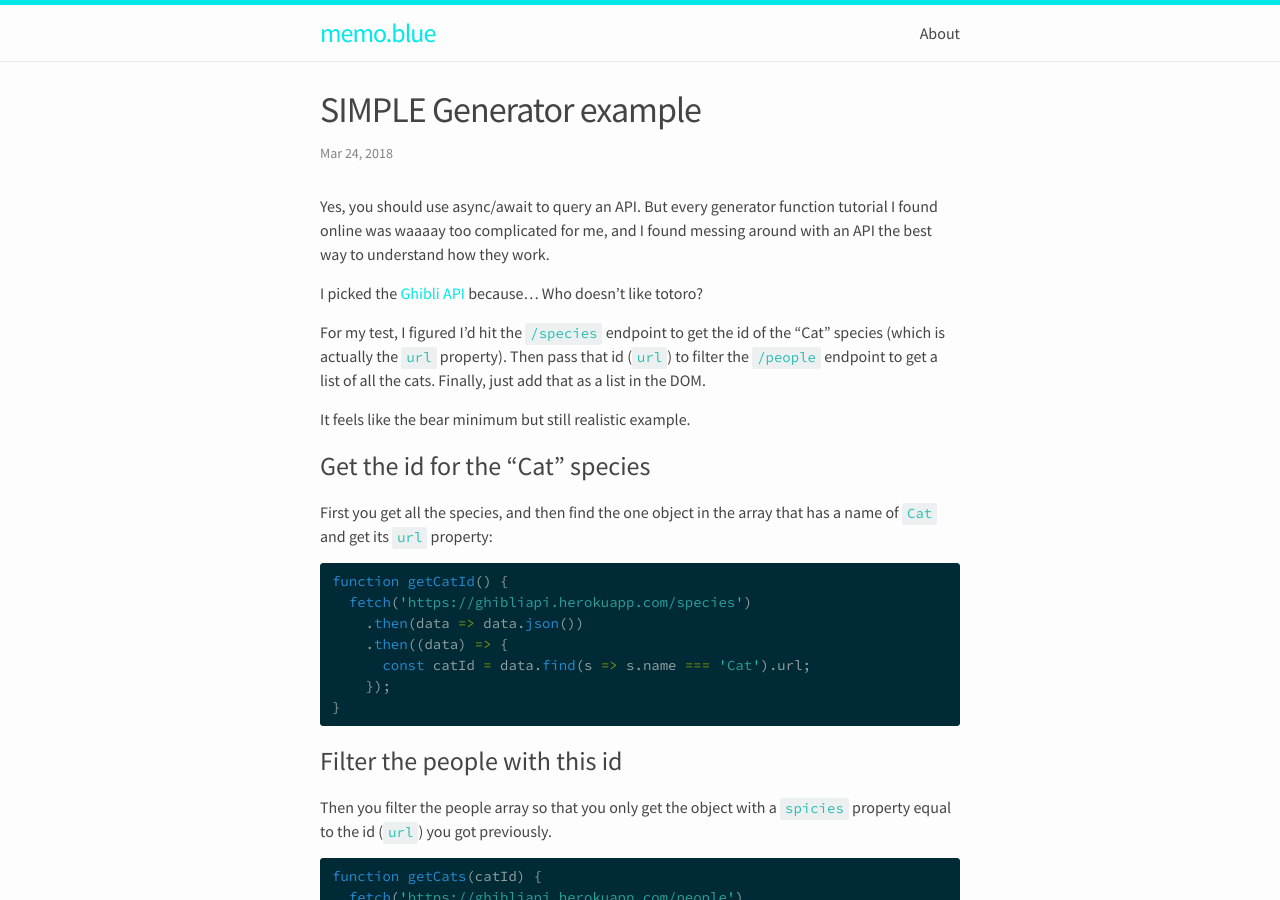
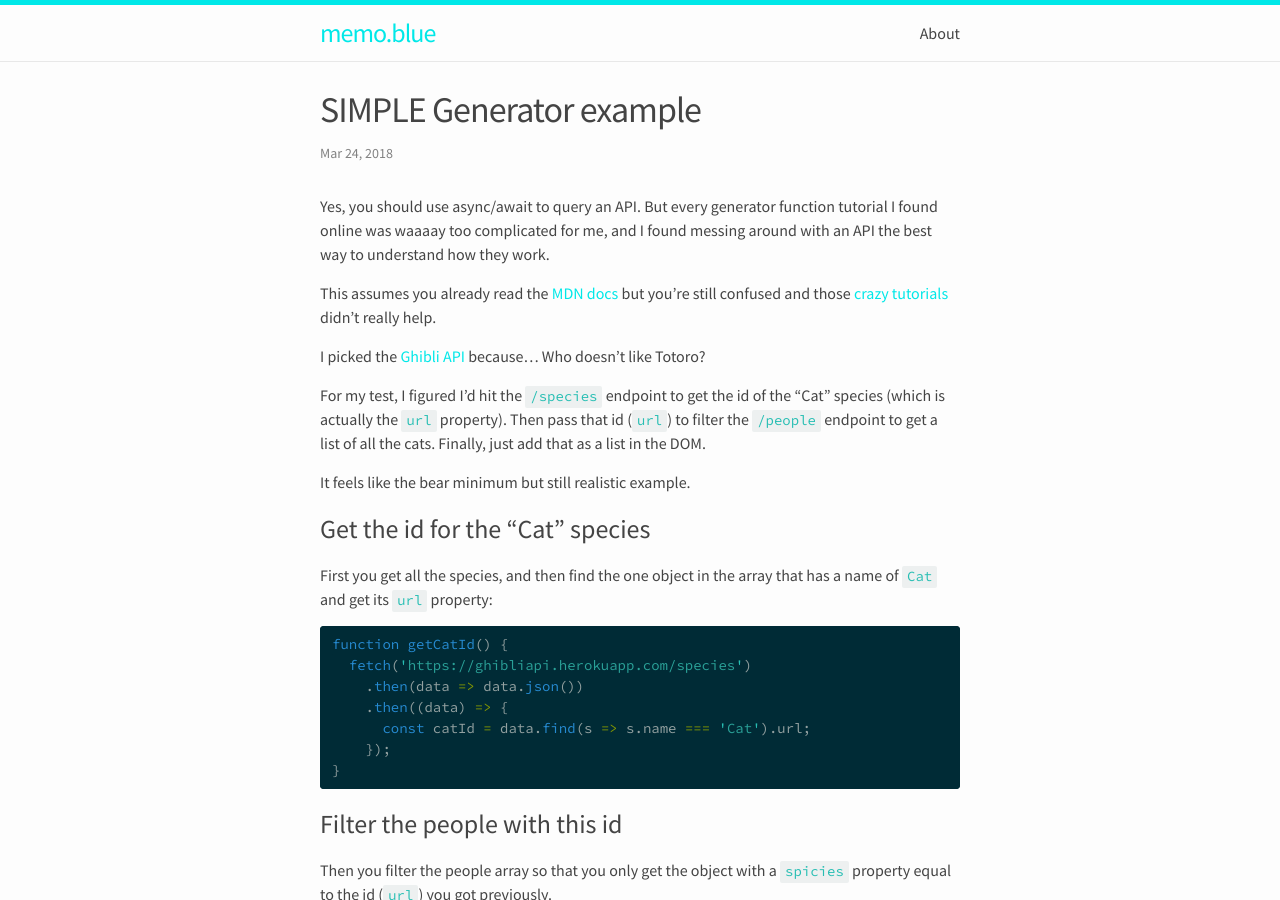
Before and after one commit to memoblue/memoblue.github.io, a Jekyll site: the page built from _posts/2018-03-24-simple-generator-example.md, in a window 1280 px wide and 900 px high. Built offline with Jekyll 4.4.1, drawn with Linux system fonts in a browser that asks for light colours.

Commit message:
add resources of stuff you should check first

````diff
--- a/_posts/2018-03-24-simple-generator-example.md
+++ b/_posts/2018-03-24-simple-generator-example.md
@@ -7,7 +7,9 @@ tags: ['Coding','JavaScript']
 
 Yes, you should use async/await to query an API. But every generator function tutorial I found online was waaaay too complicated for me, and I found messing around with an API the best way to understand how they work.
 
-I picked the [Ghibli API][api] because… Who doesn't like totoro?
+This assumes you already read the [MDN docs][mdn] but you're still confused and those [crazy][tut1] [tutorials][tut2] didn't really help.
+
+I picked the [Ghibli API][api] because… Who doesn't like Totoro?
 
 For my test, I figured I'd hit the `/species` endpoint to get the id of the "Cat" species (which is actually the `url` property). Then pass that id (`url`) to filter the `/people` endpoint to get a list of all the cats. Finally, just add that as a list in the DOM.
 
@@ -104,4 +106,7 @@ const gen = listCats(); // setup the generator object
 gen.next(); // get the ball rolling
 ```
 
+[mdn]:https://developer.mozilla.org/en-US/docs/Web/JavaScript/Reference/Statements/function*
 [api]:https://ghibliapi.herokuapp.com/
+[tut1]:https://davidwalsh.name/es6-generators
+[tut2]:https://medium.com/@dtothefp/why-can-t-anyone-write-a-simple-es6-generators-tutorial-ec2bbdf6ff45
````
